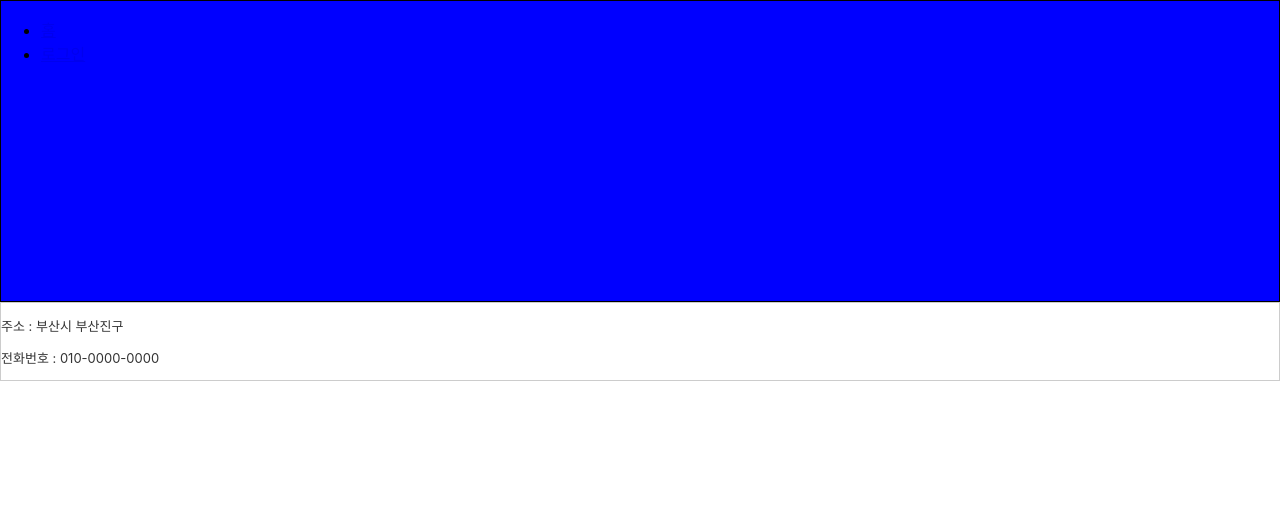
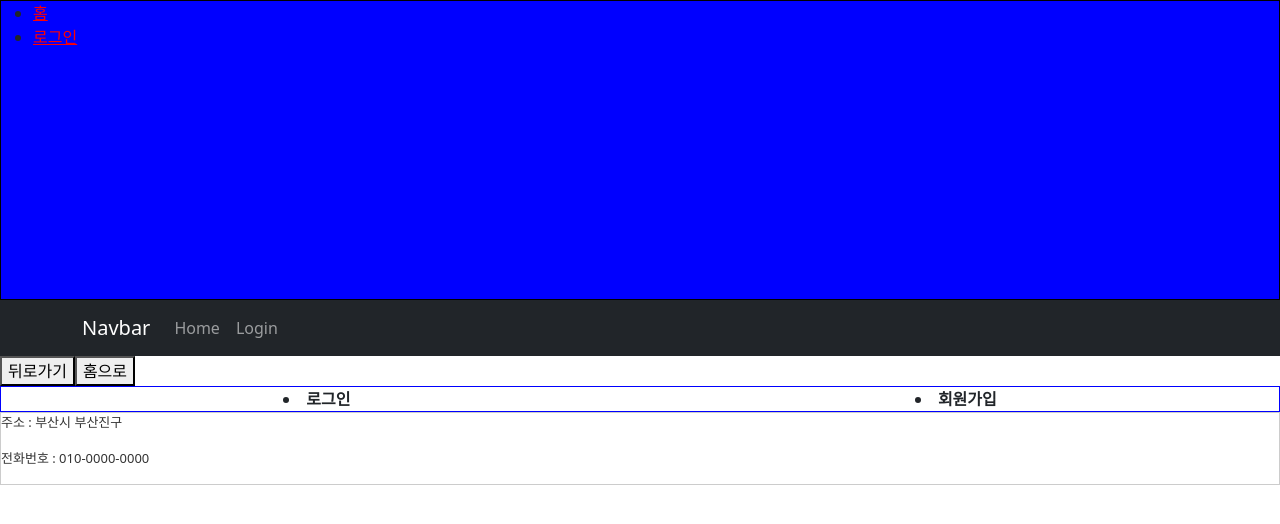
Before and after one commit to Lee-na-yun/spring-react-practice, a React (Create React App) app: page /login/10 in a window 1280 px wide. Shown: the top 524 px of the page. Built offline with nearby package versions, Linux system fonts and the light colour scheme.

Commit message:
REACT 라우터 기본 공부 완료 & 리액트-부트스트랩 적용 완료

```diff
--- a/package.json
+++ b/package.json
@@ -6,7 +6,9 @@
     "@testing-library/jest-dom": "^5.16.5",
     "@testing-library/react": "^13.4.0",
     "@testing-library/user-event": "^13.5.0",
+    "bootstrap": "^5.2.2",
     "react": "^18.2.0",
+    "react-bootstrap": "^2.6.0",
     "react-dom": "^18.2.0",
     "react-router-dom": "^6.4.3",
     "react-scripts": "^5.0.1",
--- a/src/App.js
+++ b/src/App.js
@@ -1,4 +1,5 @@
 import './App.css';
+import 'bootstrap/dist/css/bootstrap.min.css';
 import { Route, Routes } from 'react-router-dom';
 import LoginPage from './pages/LoginPage';
 import HomePage from './pages/HomePage';
@@ -10,8 +11,8 @@
     <div>
       <Header />
       <Routes>
-        <Route path="/" element={<HomePage/>} />
-        <Route path="/login" element={<LoginPage/>} />
+        <Route path="/" element={<HomePage />} />
+        <Route path="/login/:id" element={<LoginPage />} />
       </Routes>
       <Footer />
     </div>
--- a/src/components/Header.js
+++ b/src/components/Header.js
@@ -1,4 +1,5 @@
 import React from 'react';
+import { Container, Nav, Navbar } from 'react-bootstrap';
 import { Link } from 'react-router-dom';
 import styled from 'styled-components';
 
@@ -8,18 +9,40 @@
   background-color: ${(props) => props.backgroundColor};
 `;
 
+const HeaderLink = styled(Link)`
+  color: red;
+`;
+
 const Header = () => {
   return (
+    <div>
       <HeaderMenu backgroundColor="blue">
         <ul>
           <li>
-          <Link to="/">홈</Link>
+            <HeaderLink to="/">홈</HeaderLink>
           </li>
           <li>
-          <Link to="/login">로그인</Link>
+            <HeaderLink to="/login/10">로그인</HeaderLink>
           </li>
         </ul>
       </HeaderMenu>
+
+      <>
+        <Navbar bg="dark" variant="dark">
+          <Container>
+            <Navbar.Brand href="#home">Navbar</Navbar.Brand>
+            <Nav className="me-auto">
+              <Link to="/" className="nav-link">
+                Home
+              </Link>
+              <Link to="/login" className="nav-link">
+                Login
+              </Link>
+            </Nav>
+          </Container>
+        </Navbar>
+      </>
+    </div>
   );
 };
 
--- a/src/components/home/Home.js
+++ b/src/components/home/Home.js
@@ -1,5 +1,6 @@
 import React from 'react';
 import styled from 'styled-components';
+import { Button } from 'react-bootstrap';
 
 const StyledDeleteButton = styled.button`
   color: ${(props) => (props.user.username === 'ssar' ? 'blue' : 'red')};
@@ -12,6 +13,7 @@
 
   return (
     <div>
+      <Button variant="primary">Primary</Button>{' '}
       <h1>홈: {number}</h1>
       <button onClick={() => setNumber(number + 1)}>번호증가</button>
       <StyledDeleteButton user={user} onClick={() => setBoards([])}>
--- a/src/pages/LoginPage.js
+++ b/src/pages/LoginPage.js
@@ -1,9 +1,21 @@
 import React from 'react';
+import { useNavigate } from 'react-router-dom';
 import Login from '../components/login/Login';
 
 const LoginPage = () => {
+  const navigate = useNavigate();
+  const goBack = () => {
+    navigate(-1);
+  };
+
+  const goHome = () => {
+    navigate('/');
+  };
+
   return (
     <div>
+      <button onClick={goBack}>뒤로가기</button>
+      <button onClick={goHome}>홈으로</button>
       <Login />
     </div>
   );
```
Also changed, not shown: 1 other file (tests, documents, lock files or other folders). Lines whose indentation alone changed are shown as unchanged.
